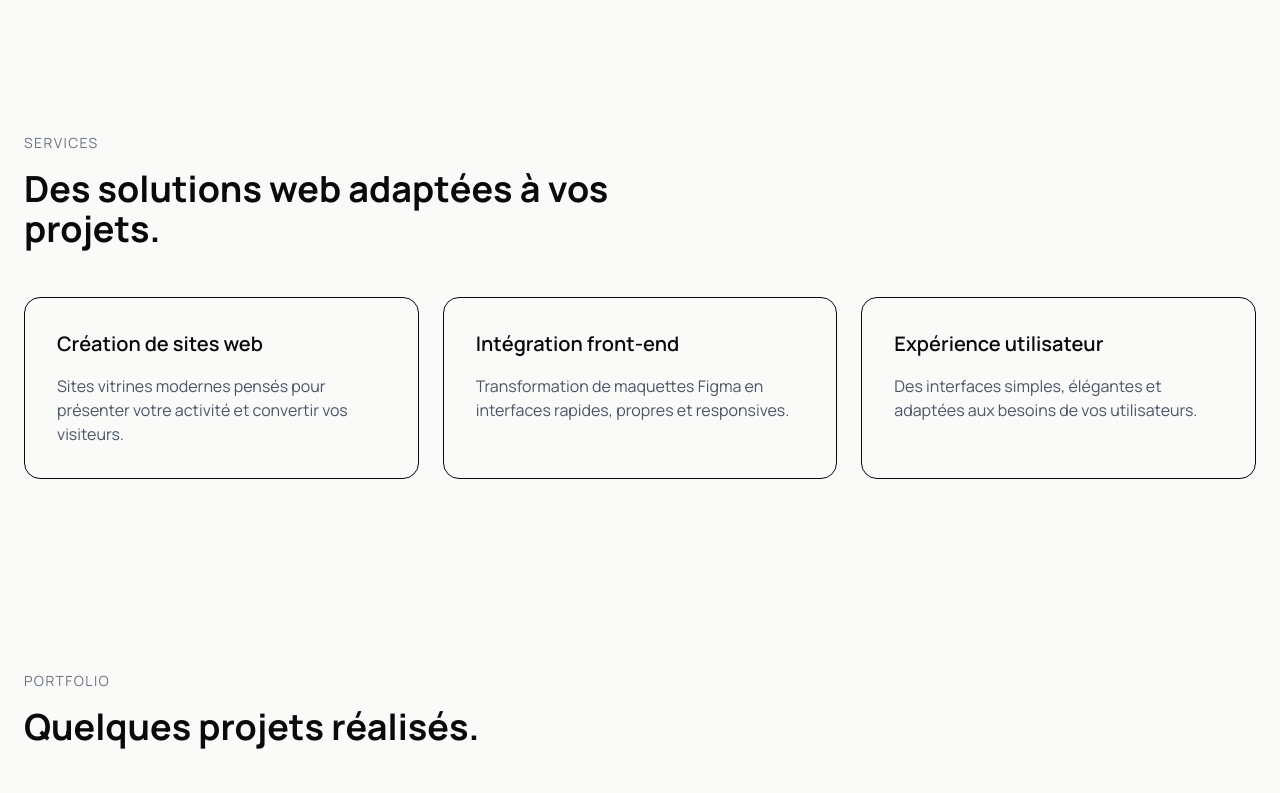
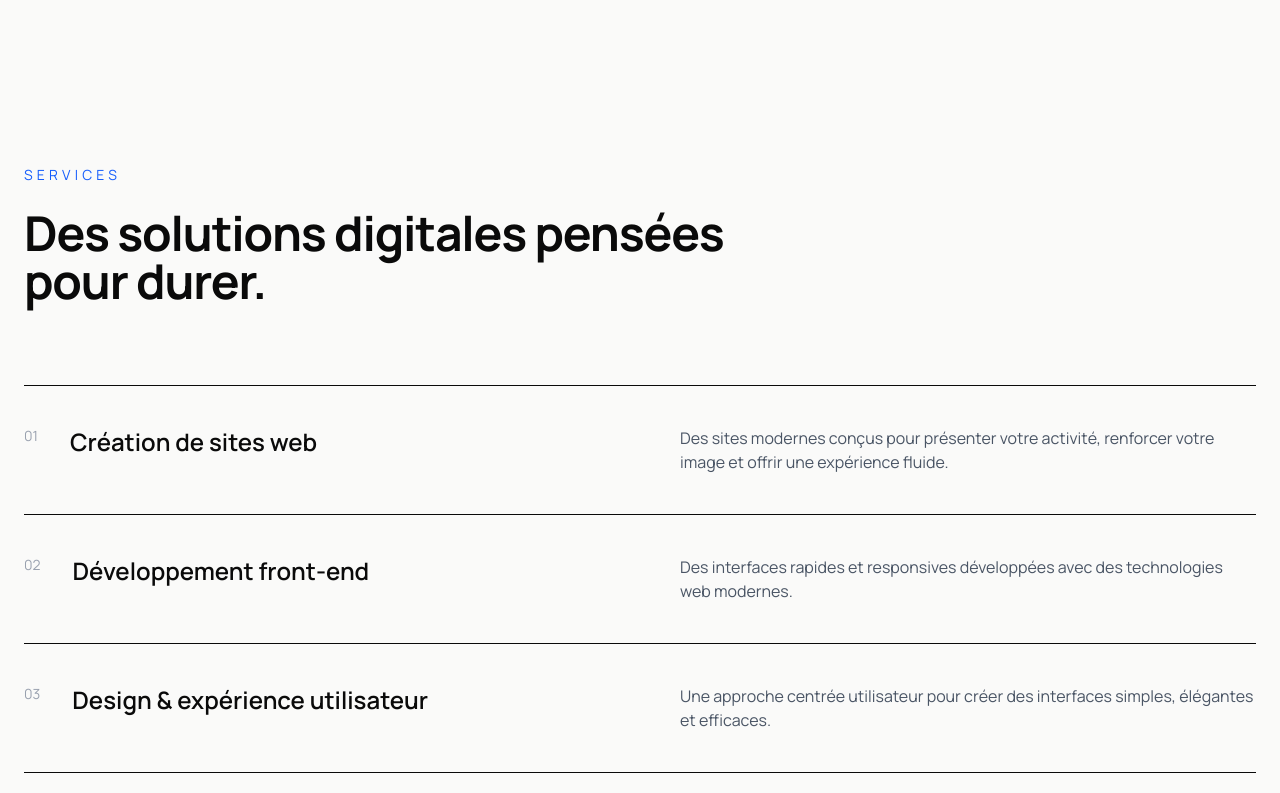
Before and after one commit to IM-LRC/calero-studio, a Next.js app: page / in a window 1280 px wide. Shown: the part 760-1553 px from the top of the page. Built offline with nearby package versions, Linux system fonts and the light colour scheme.

Commit message:
Redesign services section with premium layout

```diff
--- a/src/components/Services.tsx
+++ b/src/components/Services.tsx
@@ -1,44 +1,53 @@
 const Services = () => {
   const services = [
     {
+      number: "01",
       title: "Création de sites web",
       description:
-        "Sites vitrines modernes pensés pour présenter votre activité et convertir vos visiteurs.",
+        "Des sites modernes conçus pour présenter votre activité, renforcer votre image et offrir une expérience fluide.",
     },
     {
-      title: "Intégration front-end",
+      number: "02",
+      title: "Développement front-end",
       description:
-        "Transformation de maquettes Figma en interfaces rapides, propres et responsives.",
+        "Des interfaces rapides et responsives développées avec des technologies web modernes.",
     },
     {
-      title: "Expérience utilisateur",
+      number: "03",
+      title: "Design & expérience utilisateur",
       description:
-        "Des interfaces simples, élégantes et adaptées aux besoins de vos utilisateurs.",
+        "Une approche centrée utilisateur pour créer des interfaces simples, élégantes et efficaces.",
     },
   ];
 
   return (
-    <section id="services" className="py-24">
+    <section id="services" className="py-32">
       <div className="max-w-7xl mx-auto px-6">
-        <div className="max-w-2xl mb-12">
-          <p className="text-sm uppercase tracking-widest text-gray-500">
+        <div className="max-w-3xl mb-20">
+          <p className="text-sm uppercase tracking-[0.3em] text-blue-600">
             Services
           </p>
 
-          <h2 className="mt-4 text-4xl font-bold">
-            Des solutions web adaptées à vos projets.
+          <h2 className="mt-6 text-4xl font-bold tracking-tight md:text-5xl">
+            Des solutions digitales pensées pour durer.
           </h2>
         </div>
 
-        <div className="grid gap-6 md:grid-cols-3">
+        <div className="divide-y border-y">
           {services.map((service) => (
             <div
-              key={service.title}
-              className="rounded-2xl border p-8 hover:shadow-lg transition"
+              key={service.number}
+              className="group flex flex-col gap-6 py-10 md:flex-row md:items-start md:justify-between"
             >
-              <h3 className="text-xl font-semibold">{service.title}</h3>
+              <div className="flex gap-8">
+                <span className="text-sm text-gray-400">{service.number}</span>
 
-              <p className="mt-4 text-gray-600">{service.description}</p>
+                <h3 className="text-2xl font-semibold transition group-hover:text-blue-600">
+                  {service.title}
+                </h3>
+              </div>
+
+              <p className="max-w-xl text-gray-600">{service.description}</p>
             </div>
           ))}
         </div>
```
